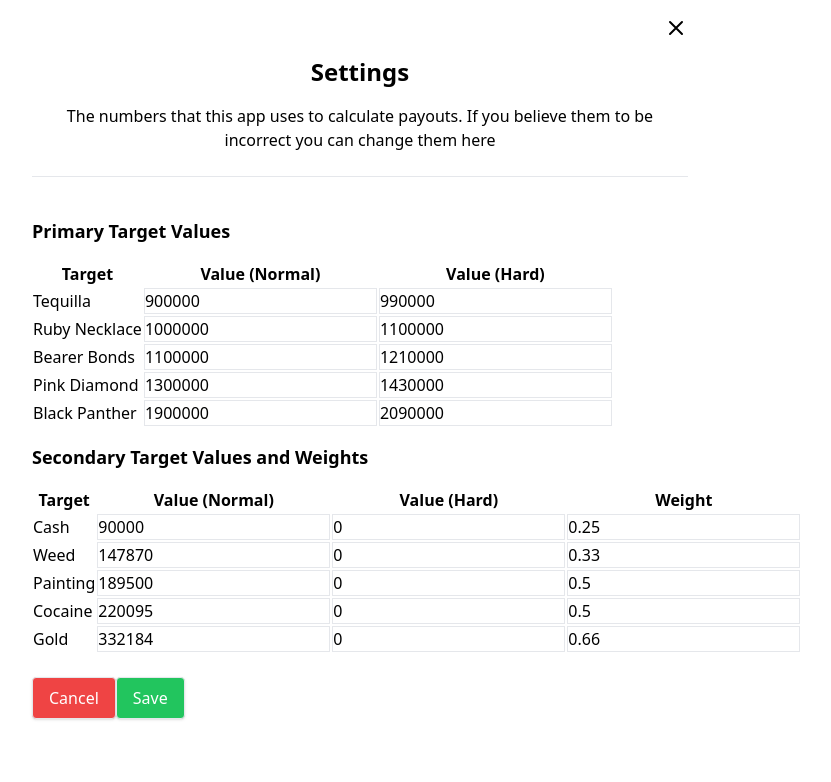
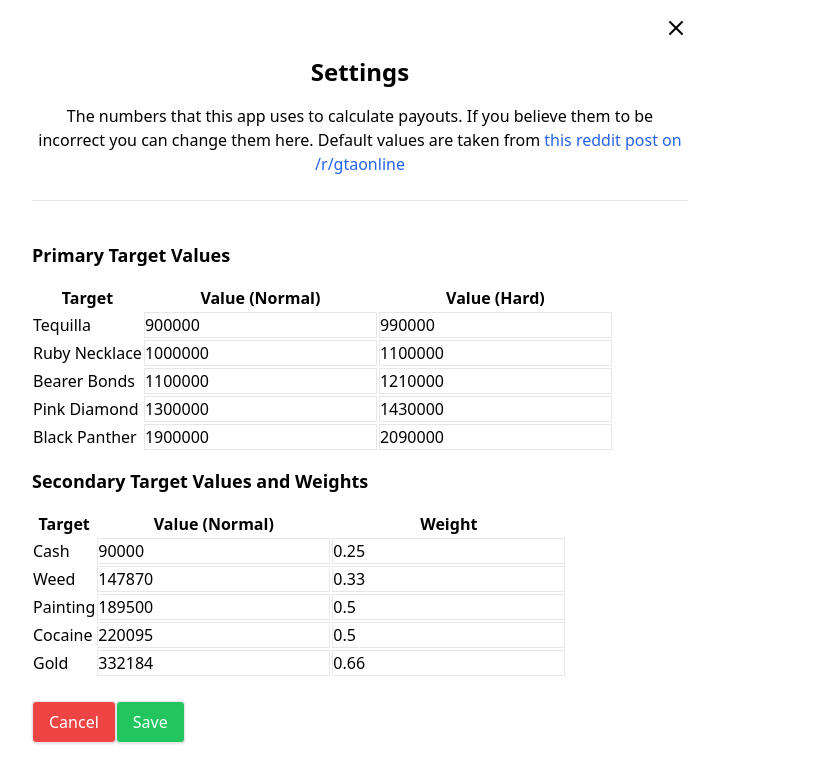
Before and after one commit to sgolovine/www-2021, a Next.js app: page /apps/cayo-perico-payout-calculator in a window 1280 px wide. Both pictures are taken after a click on the button 956 px from the left and 28 px from the top of the page. Shown: the top 782 px of the page, without its empty margins (280-1111 px from the left). Built offline with nearby package versions, Linux system fonts and the light colour scheme.

Commit message:
Finish up payout calculator feature

```diff
--- a/src/features/CayoPericoHeistCalculator/CalculatorContext.tsx
+++ b/src/features/CayoPericoHeistCalculator/CalculatorContext.tsx
@@ -86,8 +86,6 @@ export const PayoutContextProvider: React.FC<{ children: ReactNode }> = ({
     // Get the ceiling (round up) to get # of crew members
     const requiredCrew = Math.ceil(totalWeight)
 
-    const difficulty = hardMode ? "hardStackValue" : "normalStackValue"
-
     // TODO: Calculate Total Take
     const primaryTargetValue =
       config.primaryTargets[primaryTargetSelection][
@@ -95,16 +93,16 @@ export const PayoutContextProvider: React.FC<{ children: ReactNode }> = ({
       ]
 
     const cashValue =
-      config.secondaryTargets.cash[difficulty] * secondaryTargetSelection.cash
+      config.secondaryTargets.cash.stackValue * secondaryTargetSelection.cash
     const weedValue =
-      config.secondaryTargets.weed[difficulty] * secondaryTargetSelection.weed
+      config.secondaryTargets.weed.stackValue * secondaryTargetSelection.weed
     const cocaineValue =
-      config.secondaryTargets.cocaine[difficulty] *
+      config.secondaryTargets.cocaine.stackValue *
       secondaryTargetSelection.cocaine
     const goldValue =
-      config.secondaryTargets.gold[difficulty] * secondaryTargetSelection.gold
+      config.secondaryTargets.gold.stackValue * secondaryTargetSelection.gold
     const paintingValue =
-      config.secondaryTargets.painting[difficulty] *
+      config.secondaryTargets.painting.stackValue *
       secondaryTargetSelection.painting
 
     const totalValue =
--- a/src/features/CayoPericoHeistCalculator/components/SettingsUI.tsx
+++ b/src/features/CayoPericoHeistCalculator/components/SettingsUI.tsx
@@ -32,11 +32,9 @@ export const SettingsUI: React.FC<Props> = ({ config, setConfig, close }) => {
   }
 
   const setSecondaryTargetValues = ({
-    hardMode,
     target,
     newValue,
   }: {
-    hardMode: boolean
     target: SecondaryTargetKeys
     newValue: number
   }) => {
@@ -46,9 +44,7 @@ export const SettingsUI: React.FC<Props> = ({ config, setConfig, close }) => {
         ...prevState.secondaryTargets,
         [target]: {
           ...prevState.secondaryTargets[target],
-          ...(hardMode
-            ? { hardStackValue: newValue }
-            : { normalStackValue: newValue }),
+          stackValue: newValue,
         },
       },
     }))
@@ -89,7 +85,15 @@ export const SettingsUI: React.FC<Props> = ({ config, setConfig, close }) => {
       <h1 className="text-2xl font-bold text-center py-4">Settings</h1>
       <p className="text-center">
         The numbers that this app uses to calculate payouts. If you believe them
-        to be incorrect you can change them here
+        to be incorrect you can change them here. Default values are taken from{" "}
+        <a
+          href="https://www.reddit.com/r/gtaonline/comments/kjg6t4/cayo_perico_primarysecondary_targets_payout_guide/"
+          target="_blank"
+          rel="noopener noreferrer"
+          className="text-blue-600 hover:underline"
+        >
+          this reddit post on /r/gtaonline
+        </a>
       </p>
       <hr className="my-6" />
       <h2 className="text-lg font-bold py-4">Primary Target Values</h2>
@@ -267,7 +271,6 @@ export const SettingsUI: React.FC<Props> = ({ config, setConfig, close }) => {
           <tr>
             <th>Target</th>
             <th>Value (Normal)</th>
-            <th>Value (Hard)</th>
             <th>Weight</th>
           </tr>
         </thead>
@@ -276,26 +279,11 @@ export const SettingsUI: React.FC<Props> = ({ config, setConfig, close }) => {
             <td>Cash</td>
             <td>
               <input
-                value={internalConfig.secondaryTargets.cash.normalStackValue}
+                value={internalConfig.secondaryTargets.cash.stackValue}
                 type="number"
                 className="border"
                 onChange={e =>
                   setSecondaryTargetValues({
-                    hardMode: false,
-                    target: "cash",
-                    newValue: Number(e.target.value),
-                  })
-                }
-              />
-            </td>
-            <td>
-              <input
-                value={internalConfig.secondaryTargets.cash.hardStackValue}
-                type="number"
-                className="border"
-                onChange={e =>
-                  setSecondaryTargetValues({
-                    hardMode: true,
                     target: "cash",
                     newValue: Number(e.target.value),
                   })
@@ -320,32 +308,18 @@ export const SettingsUI: React.FC<Props> = ({ config, setConfig, close }) => {
             <td>Weed</td>
             <td>
               <input
-                value={internalConfig.secondaryTargets.weed.normalStackValue}
+                value={internalConfig.secondaryTargets.weed.stackValue}
                 type="number"
                 className="border"
                 onChange={e =>
                   setSecondaryTargetValues({
-                    hardMode: false,
                     target: "weed",
                     newValue: Number(e.target.value),
                   })
                 }
               />
             </td>
-            <td>
-              <input
-                value={internalConfig.secondaryTargets.weed.hardStackValue}
-                type="number"
-                className="border"
-                onChange={e =>
-                  setSecondaryTargetValues({
-                    hardMode: true,
-                    target: "weed",
-                    newValue: Number(e.target.value),
-                  })
-                }
-              />
-            </td>
+
             <td>
               <input
                 value={internalConfig.secondaryTargets.weed.stackWeight}
@@ -364,34 +338,18 @@ export const SettingsUI: React.FC<Props> = ({ config, setConfig, close }) => {
             <td>Painting</td>
             <td>
               <input
-                value={
-                  internalConfig.secondaryTargets.painting.normalStackValue
-                }
+                value={internalConfig.secondaryTargets.painting.stackValue}
                 type="number"
                 className="border"
                 onChange={e =>
                   setSecondaryTargetValues({
-                    hardMode: false,
                     target: "painting",
                     newValue: Number(e.target.value),
                   })
                 }
               />
             </td>
-            <td>
-              <input
-                value={internalConfig.secondaryTargets.painting.hardStackValue}
-                type="number"
-                className="border"
-                onChange={e =>
-                  setSecondaryTargetValues({
-                    hardMode: true,
-                    target: "painting",
-                    newValue: Number(e.target.value),
-                  })
-                }
-              />
-            </td>
+
             <td>
               <input
                 value={internalConfig.secondaryTargets.painting.stackWeight}
@@ -410,32 +368,18 @@ export const SettingsUI: React.FC<Props> = ({ config, setConfig, close }) => {
             <td>Cocaine</td>
             <td>
               <input
-                value={internalConfig.secondaryTargets.cocaine.normalStackValue}
+                value={internalConfig.secondaryTargets.cocaine.stackValue}
                 type="number"
                 className="border"
                 onChange={e =>
                   setSecondaryTargetValues({
-                    hardMode: false,
                     target: "cocaine",
                     newValue: Number(e.target.value),
                   })
                 }
               />
             </td>
-            <td>
-              <input
-                value={internalConfig.secondaryTargets.cocaine.hardStackValue}
-                type="number"
-                className="border"
-                onChange={e =>
-                  setSecondaryTargetValues({
-                    hardMode: true,
-                    target: "cocaine",
-                    newValue: Number(e.target.value),
-                  })
-                }
-              />
-            </td>
+
             <td>
               <input
                 value={internalConfig.secondaryTargets.cocaine.stackWeight}
@@ -454,26 +398,11 @@ export const SettingsUI: React.FC<Props> = ({ config, setConfig, close }) => {
             <td>Gold</td>
             <td>
               <input
-                value={internalConfig.secondaryTargets.gold.normalStackValue}
+                value={internalConfig.secondaryTargets.gold.stackValue}
                 type="number"
                 className="border"
                 onChange={e =>
                   setSecondaryTargetValues({
-                    hardMode: false,
-                    target: "gold",
-                    newValue: Number(e.target.value),
-                  })
-                }
-              />
-            </td>
-            <td>
-              <input
-                value={internalConfig.secondaryTargets.gold.hardStackValue}
-                type="number"
-                className="border"
-                onChange={e =>
-                  setSecondaryTargetValues({
-                    hardMode: true,
                     target: "gold",
                     newValue: Number(e.target.value),
                   })
--- a/src/features/CayoPericoHeistCalculator/defines.ts
+++ b/src/features/CayoPericoHeistCalculator/defines.ts
@@ -77,32 +77,27 @@ export const config: Config = {
   },
   secondaryTargets: {
     cash: {
-      normalStackValue: 90000,
-      hardStackValue: 0,
+      stackValue: 90000,
       stackWeight: 0.25,
       fullBagValue: 360000,
     },
     weed: {
-      normalStackValue: 147870,
-      hardStackValue: 0,
+      stackValue: 147870,
       stackWeight: 0.33,
       fullBagValue: 443610,
     },
     painting: {
-      normalStackValue: 189500,
-      hardStackValue: 0,
+      stackValue: 189500,
       stackWeight: 0.5,
       fullBagValue: 379000,
     },
     cocaine: {
-      normalStackValue: 220095,
-      hardStackValue: 0,
+      stackValue: 220095,
       stackWeight: 0.5,
       fullBagValue: 440190,
     },
     gold: {
-      normalStackValue: 332184,
-      hardStackValue: 0,
+      stackValue: 332184,
       stackWeight: 0.66,
       fullBagValue: 498276,
     },
--- a/src/features/CayoPericoHeistCalculator/types.ts
+++ b/src/features/CayoPericoHeistCalculator/types.ts
@@ -17,7 +17,7 @@ export type SecondaryTargets = Record<SecondaryTargetKeys, number>
 type PrimaryTarget = Record<"normal" | "hard", number>
 
 type SecondaryTarget = Record<
-  "normalStackValue" | "hardStackValue" | "stackWeight" | "fullBagValue",
+  "stackValue" | "stackWeight" | "fullBagValue",
   number
 >
 
```
Also changed, not shown: 1 other file (tests, documents, lock files or other folders).
